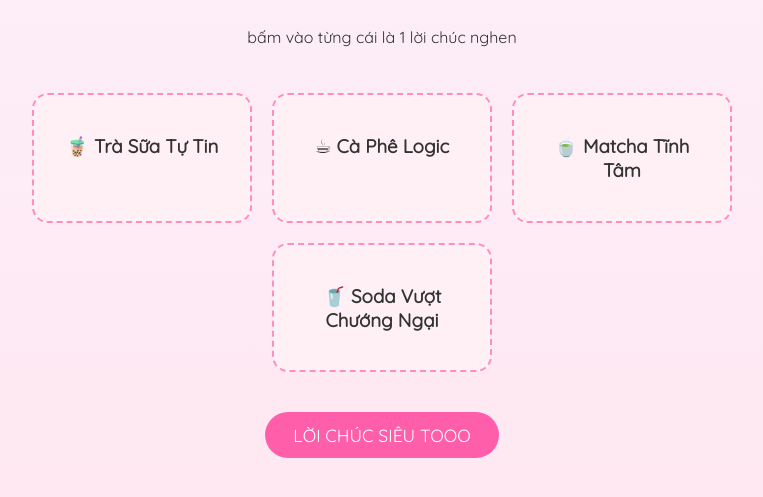
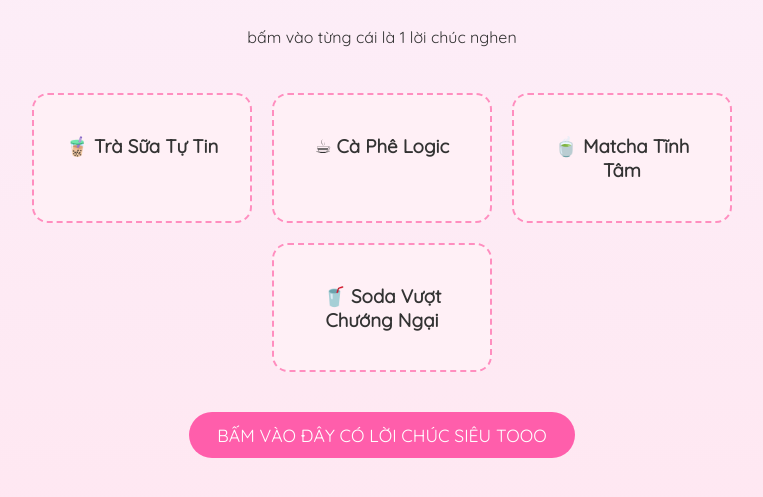
Before and after one commit to JanelJolena/oachxalac, a plain HTML site: page index.html in a window 1280 px wide. Both pictures are taken after a click on the button "Bắt đầu thoai!!". Shown: the part 145-642 px from the top of the page, without its empty margins (258-1021 px from the left). Drawn offline with Linux system fonts and the light colour scheme.

Commit message:
Update index.html

```diff
--- a/index.html
+++ b/index.html
@@ -276,7 +276,7 @@
         <div class="message">Không gì có thể làm khó đc gx kkk skibidi bombardini hedgehogini</div>
       </div>
     </div>
-    <button class="bigbang-btn" onclick="showBigBang()">LỜI CHÚC SIÊU TOOO</button>
+    <button class="bigbang-btn" onclick="showBigBang()">BẤM VÀO ĐÂY CÓ LỜI CHÚC SIÊU TOOO</button>
   </section>
 
   <!-- Big Bang -->
```
